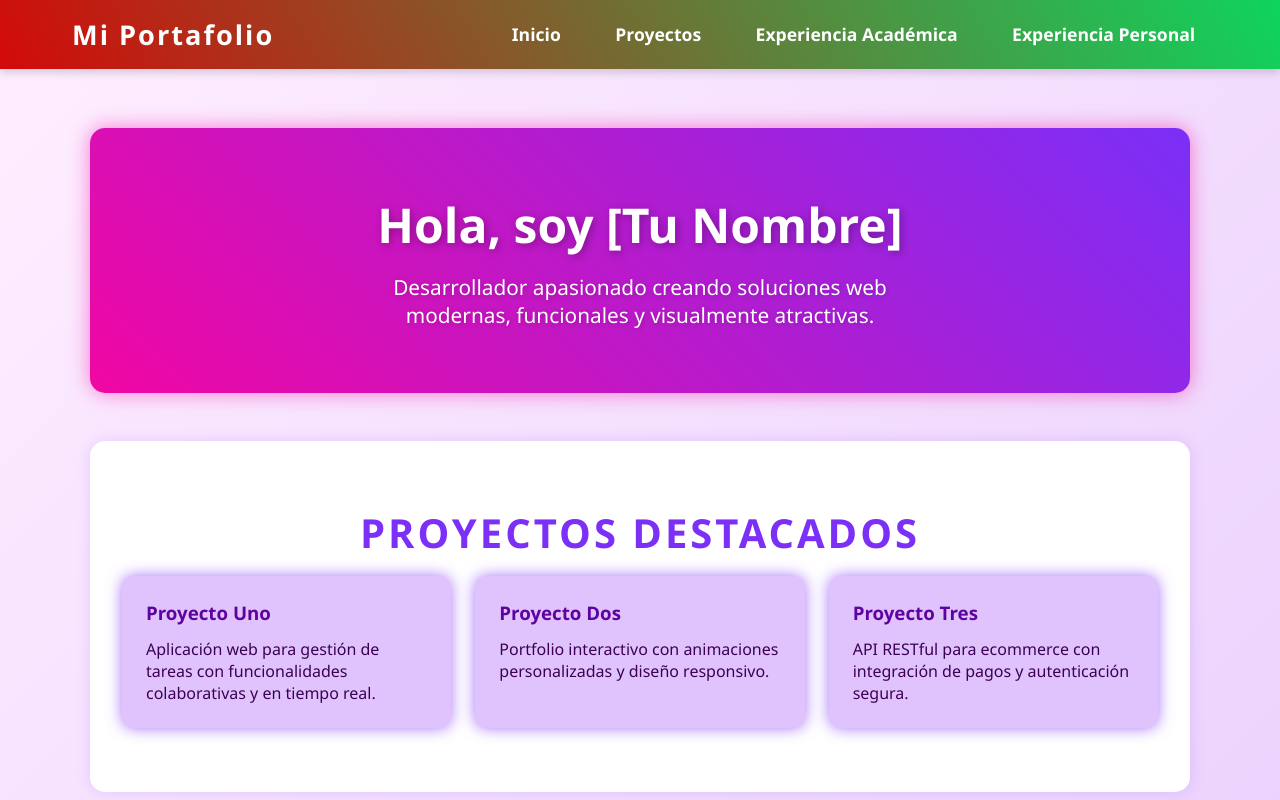
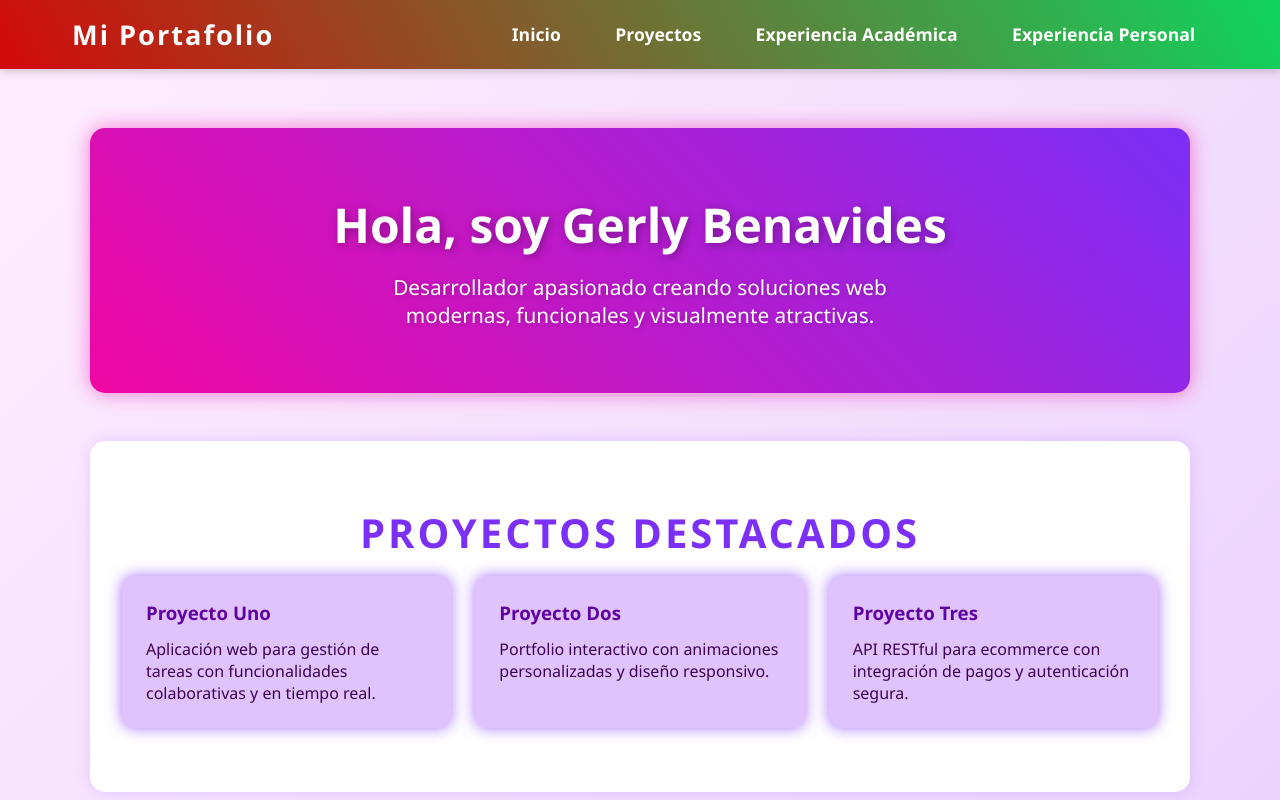
Before and after one commit to Gabg-x18/Gabg-x18.github.io, a plain HTML site: page index.html in a window 1280 px wide. Shown: the top 800 px of the page. Drawn offline with Linux system fonts and the light colour scheme.

Commit message:
portofollo

```diff
--- a/index.html
+++ b/index.html
@@ -193,7 +193,7 @@
 
 <main>
   <section id="inicio">
-    <h1>Hola, soy [Tu Nombre]</h1>
+    <h1>Hola, soy Gerly Benavides </h1>
     <p>Desarrollador apasionado creando soluciones web modernas, funcionales y visualmente atractivas.</p>
   </section>
 
```
